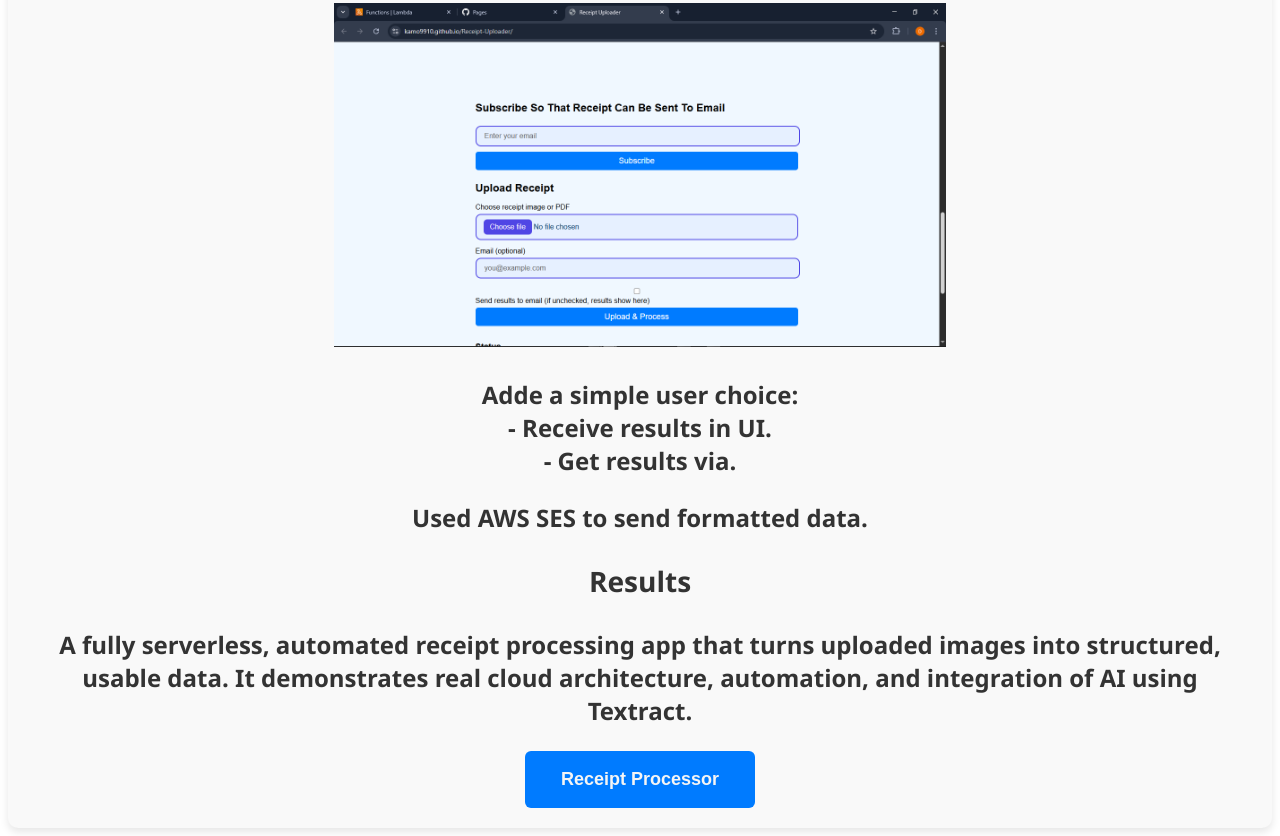
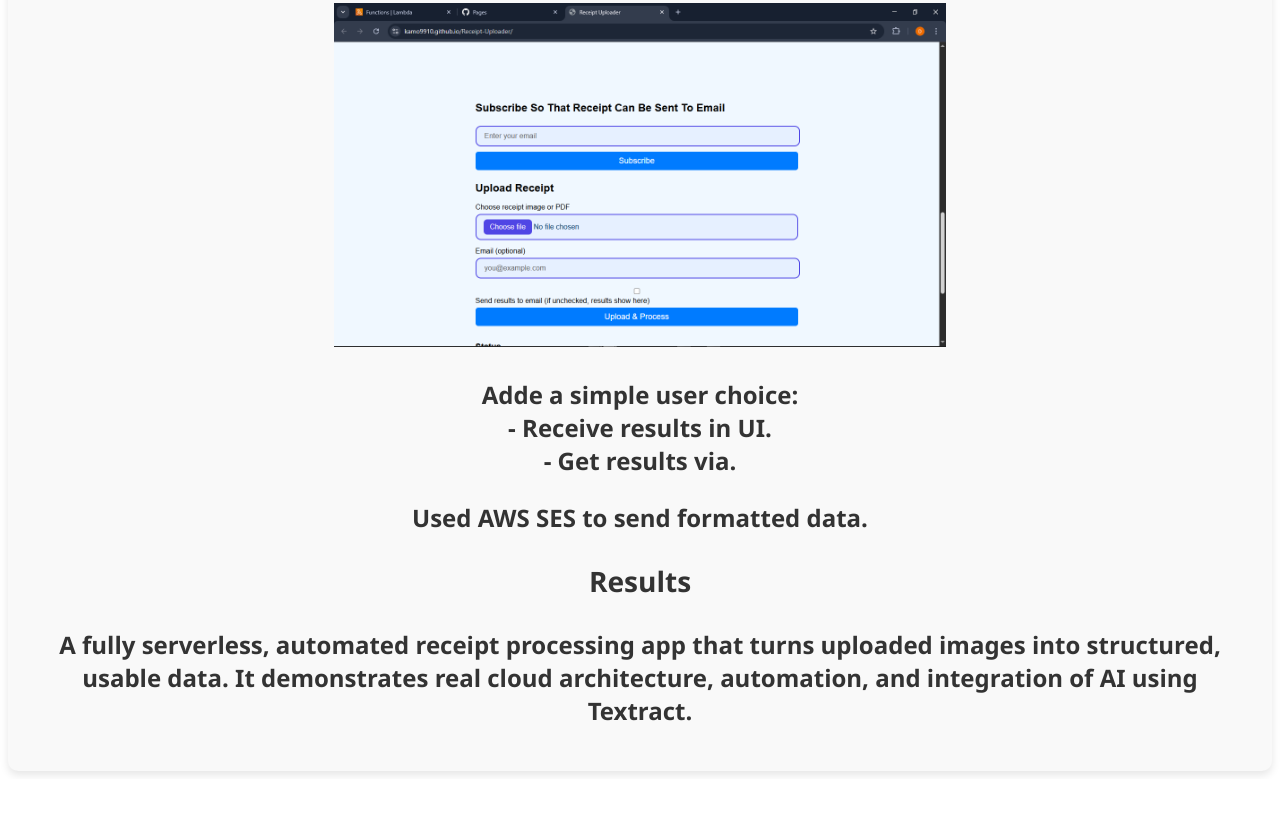
Before and after one commit to Kamo9910/Receipt_Uploader_Readme, a plain HTML site: page index.html in a window 1280 px wide. Shown: the part 8262-9098 px from the top of the page. After the commit the page ends 9041 px from the top, so only its background shows below. Drawn offline with Linux system fonts and the light colour scheme.

Commit message:
Fix HTML encoding issues in index.html

```diff
--- a/index.html
+++ b/index.html
@@ -94,11 +94,10 @@
             <p>Used AWS SES to send formatted data.</p>
             <h3>Results</h3>
             <p>A fully serverless, automated receipt processing app that turns uploaded images into structured, usable data. It demonstrates real cloud architecture, automation, and integration of AI using Textract.</p>
-
-            <button class="bt"><a class="fk" href="https://kamo9910.github.io/Receipt-Uploader/">Receipt Processor</a></button>
             </div>
 
         <script src="javascript.js" charset="utf-8" ></script>
 
 </body>
+
 </html>
```
